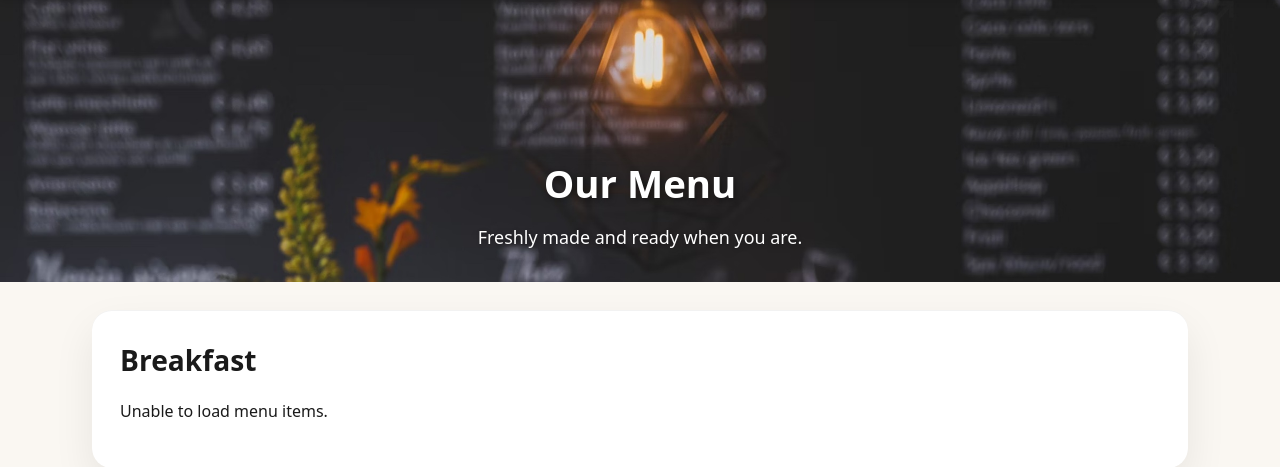
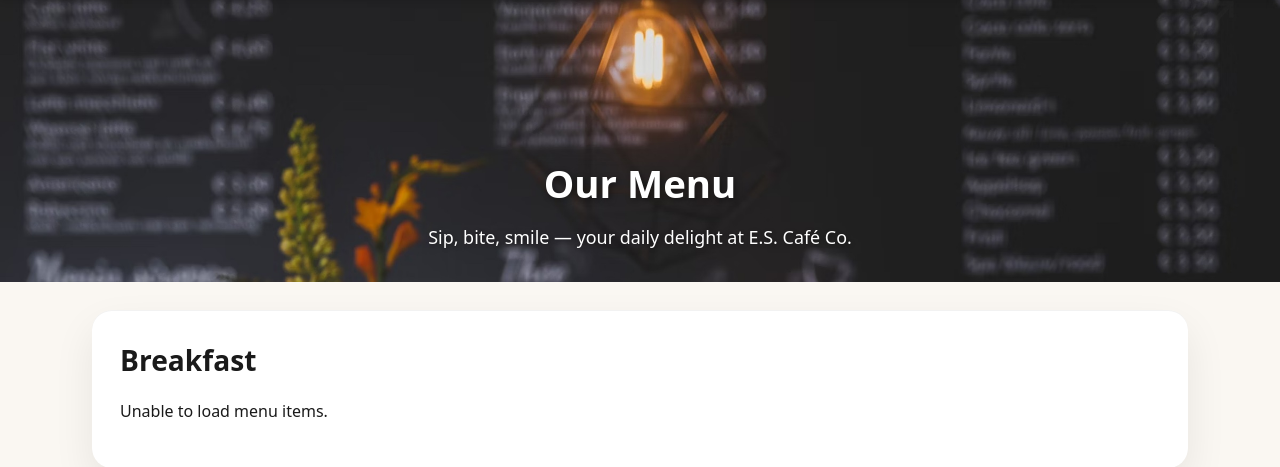
Before and after one commit to OzzyEvan/CafePWA, a Flask app: template templates/menu.html in a window 1280 px wide. Shown: the part 105-572 px from the top of the page. Run offline with Flask 3, Linux system fonts and the light colour scheme; the template is opened without the code that fills it, so the values that code supplies are empty; data comes from the database, SQL or seed files in the repository; both versions use the stored data as it was after the commit.

Commit message:
changes to menu look

```diff
--- a/backend/app.py
+++ b/backend/app.py
@@ -46,7 +46,7 @@ def get_customers():
 def get_menu():
     conn = get_db_connection()   # open database using the helper
     rows = conn.execute(
-        'SELECT MenuItemID, ItemName, Category, Price FROM MenuItems'
+        'SELECT MenuItemID, ItemName, Category, Price, ImageFile FROM MenuItems'
     ).fetchall()
     conn.close()
 
--- a/backend/schema.sql
+++ b/backend/schema.sql
@@ -9,7 +9,9 @@ CREATE TABLE IF NOT EXISTS MenuItems (
     MenuItemID INTEGER PRIMARY KEY AUTOINCREMENT,
     ItemName   TEXT NOT NULL,
     Category   TEXT NOT NULL,   -- e.g. 'Breakfast', 'Drink', 'Snack', 'Lunch'
-    Price      REAL NOT NULL
+    Price      REAL NOT NULL,
+    ImageFile  TEXT,             -- e.g. 'eggs.jpg', 'iced-latte.jpg'
+    ItemDescription TEXT
 );
 
 -- One order per purchase (linked to a customer)
--- a/service-worker.js
+++ b/service-worker.js
@@ -1,6 +1,6 @@
 // 🔥 CHANGE THIS VERSION NUMBER EVERY TIME YOU UPDATE YOUR CODE
 // Example: "v1.0.0", "v1.0.1", "v1.1.0", "v2.0.0"
-const VERSION = "v1.2.2";  // ⬅️ INCREMENT THIS WHEN YOU MAKE CHANGES!
+const VERSION = "v1.2.7";  // ⬅️ INCREMENT THIS WHEN YOU MAKE CHANGES!
 
 const CACHE_NAME = `es-cafe-${VERSION}`;
 
--- a/static/menu.js
+++ b/static/menu.js
@@ -91,11 +91,11 @@ fetch("http://127.0.0.1:5050/menu")
       card.className = "menu-item";
       card.innerHTML = `
         <div class="menu-thumb">
-          <img src="../static/images/eggs.jpg" alt="${item.ItemName}">
+          <img src="/static/images/${item.ImageFile}" alt="${item.ItemName}">
         </div>
         <div class="menu-info">
           <h3>${item.ItemName}</h3>
-          <p class="desc">Tasty Café Finigan favourite.</p>
+          <p class="desc">${item.ItemDescription}</p>
           <div class="menu-actions">
             <span class="price">$${Number(item.Price).toFixed(2)}</span>
             <div class="qty-controls">
--- a/templates/menu.html
+++ b/templates/menu.html
@@ -45,7 +45,7 @@
 
   <div class="banner-text container">
     <h1>Our Menu</h1>
-    <p class="lead">Freshly made and ready when you are.</p>
+    <p class="lead">Sip, bite, smile — your daily delight at E.S. Café Co.</p>
   </div>
   </section>
 
```
Also changed, not shown: backend/orders.db, static/images/Easy-Blueberry-Muffin-Recipe-1-1200.jpg (added), static/images/Flatewhite.jpg (added), static/images/Ham-and-Cheese-Croissant-featured.jpg (added), static/images/Latte(1).jpg (added), static/images/San_Chai_Latte-min.jpg (added), static/images/avocadotoast.png (renamed from static/images/avocadotoast.webp), static/images/bananabread.jpg (added), static/images/hamandcheesetoastite.jpeg (added), static/images/hotcooc.webp (added), static/images/icedlate.jpg (added), static/images/mocha.jpg (added).
